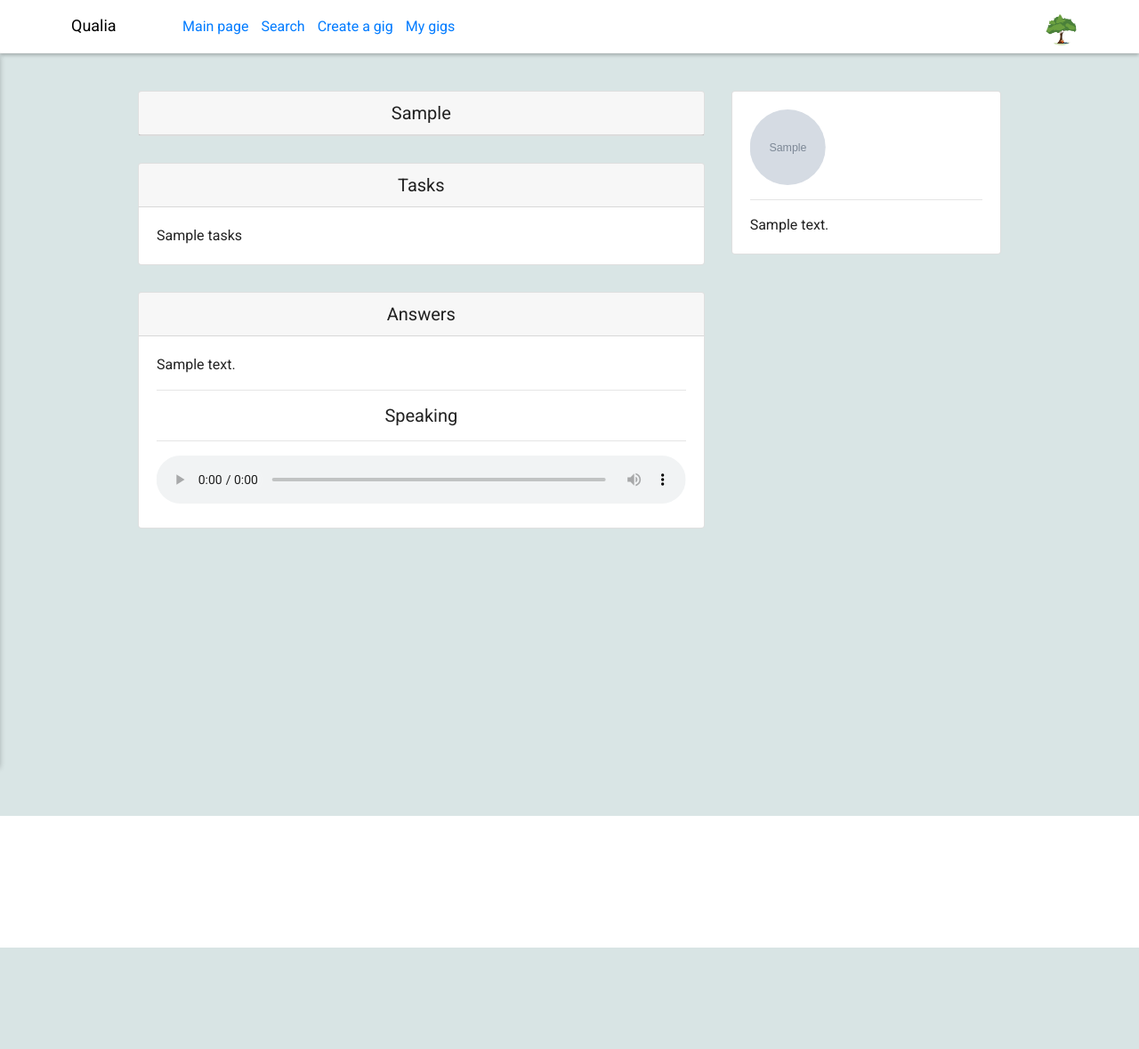
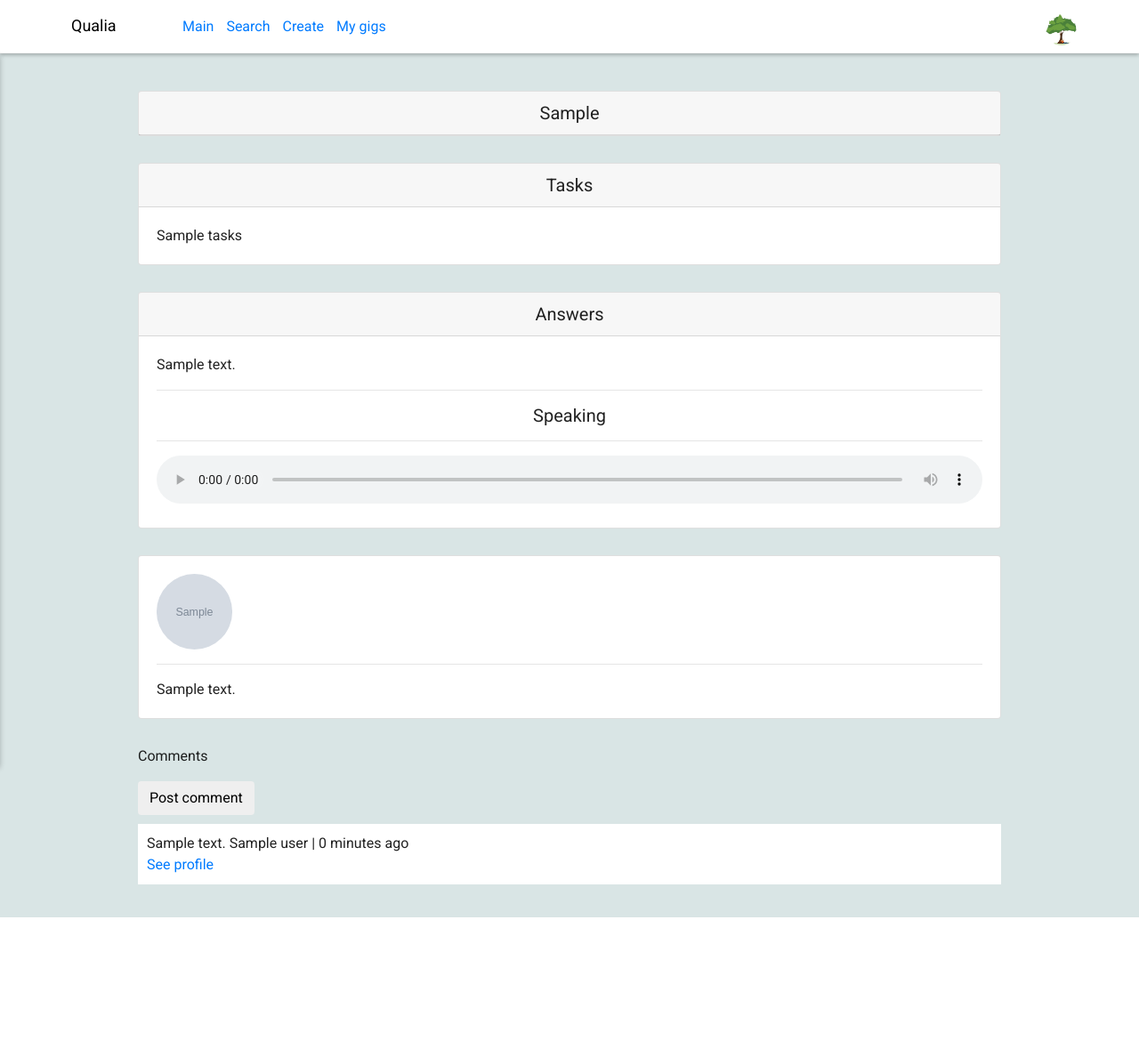
Before and after one commit to Nmroth42/Qualia, a Django app: template tasker/taskerapp/templates/task/gig_detail.html in a window 1280 px wide. Shown: the whole page at 89% size. Before the commit the page ends 1065 px from the top, so only its background shows below. Run offline with Django 3.2, Linux system fonts and the light colour scheme; the template is opened without the code that fills it: most values are stand-ins (such as "Sample title", 1, 10 or a date in 2020); grey boxes marked "Sample" are stand-in pictures; some libraries are stand-ins or nearby versions.

Commit message:
add comments

```diff
--- a/tasker/taskerapp/admin.py
+++ b/tasker/taskerapp/admin.py
@@ -1,6 +1,7 @@
 from django.contrib import admin
 
-from taskerapp.models import Profile, Gig
+from taskerapp.models import Profile, Gig, Comment
 
 admin.site.register(Profile)
 admin.site.register(Gig)
+admin.site.register(Comment)
--- a/tasker/taskerapp/static/css/style.css
+++ b/tasker/taskerapp/static/css/style.css
@@ -17,7 +17,19 @@
 
     padding:0px !important
 }
+.green {
+  color:rgb(30, 195, 69)
+}
+.comment-wrapper {
+    display:block;
+    background: rgb(255, 255, 255);
+    padding:10px;
+    margin-top:10px;
 
+    width:auto;
+    position: relative;
+    margin-bottom:10px;
+}
 
 /*----------------Backgrounds--------------*/
 .body-content {
--- a/tasker/taskerapp/templates/base.html
+++ b/tasker/taskerapp/templates/base.html
@@ -44,8 +44,8 @@
                 <div id="btn-top"><span><i class="material-icons expand-less">expand_less</i></span></div>
 
                 <div class="headerMainWrapper">
-                    <div> <a href="{% url 'task-home' %}"> Main page </a> <a href="{% url 'search' %}">Search</a>
-                        <a href="{% url 'create-gig' %}">Create a gig</a>
+                    <div>  <a href="{% url 'task-home' %}"> Main  </a>  <a class="" href="{% url 'search' %}">Search</a>
+                            <a href="{% url 'create-gig' %}">Create</a>
                         <a href="{% url 'my-gigs' %}" >My gigs</a></div>
                 </div>
                 <div class="headerUserWrapper" >
--- a/tasker/taskerapp/templates/task/gig_detail.html
+++ b/tasker/taskerapp/templates/task/gig_detail.html
@@ -1,7 +1,7 @@
 {% extends 'base.html' %}
 {% load staticfiles %}
 {% block page %}
-
+{% load bootstrap3%}
 
 
 <style>
@@ -10,7 +10,7 @@
     }
 </style>
 <div class="row">
-    <div class="col-md-8" >
+    <div class="col-md-12" >
         <div class="card">
                 <h5 class="text-center card-header">  {{ gig.get_category_display}}
                     </h5>
@@ -40,9 +40,6 @@
 
             </div>
         </div>
-    </div>
-
-    <div class="col-md-4" >
         <div class="card wrapperBlock" id="{{gig.user.id}}" onclick="myFunction('{{ gig.user.id }}')"
         data-url="{% url 'profile' gig.user.username %}">
 
@@ -57,7 +54,35 @@
 
             </div>
         </div>
+
+        <div>
+            <p>Comments</p>
+            <div>
+                <form action="." method="POST">
+                        {% csrf_token %}
+                    {% bootstrap_form comment_form %}
+                    <input type="submit" value="Post comment" class="btn">
+                </form>
+            </div>
+
+            {% for comment in comments%}
+
+            <div class="comment-wrapper">
+
+                {{comment.content|safe}}
+
+                {{comment.user}} | {{comment.timestamp|timesince}} ago
+                <br>
+                <a href="{% url 'profile' comment.user %}">See profile</a>
+            </div>
+
+            {% endfor %}
+        </div>
+        </div>
+
     </div>
+
+
 
 </div>
 
```
Also changed, not shown: tasker/taskerapp/forms.py (+7 -1 lines), tasker/taskerapp/models.py (+15 -1 lines), tasker/taskerapp/templates/task/search.html (+7 -2 lines), tasker/taskerapp/views.py (+55 -9 lines), tasker/taskerapp/migrations/0021_comment.py (added).
